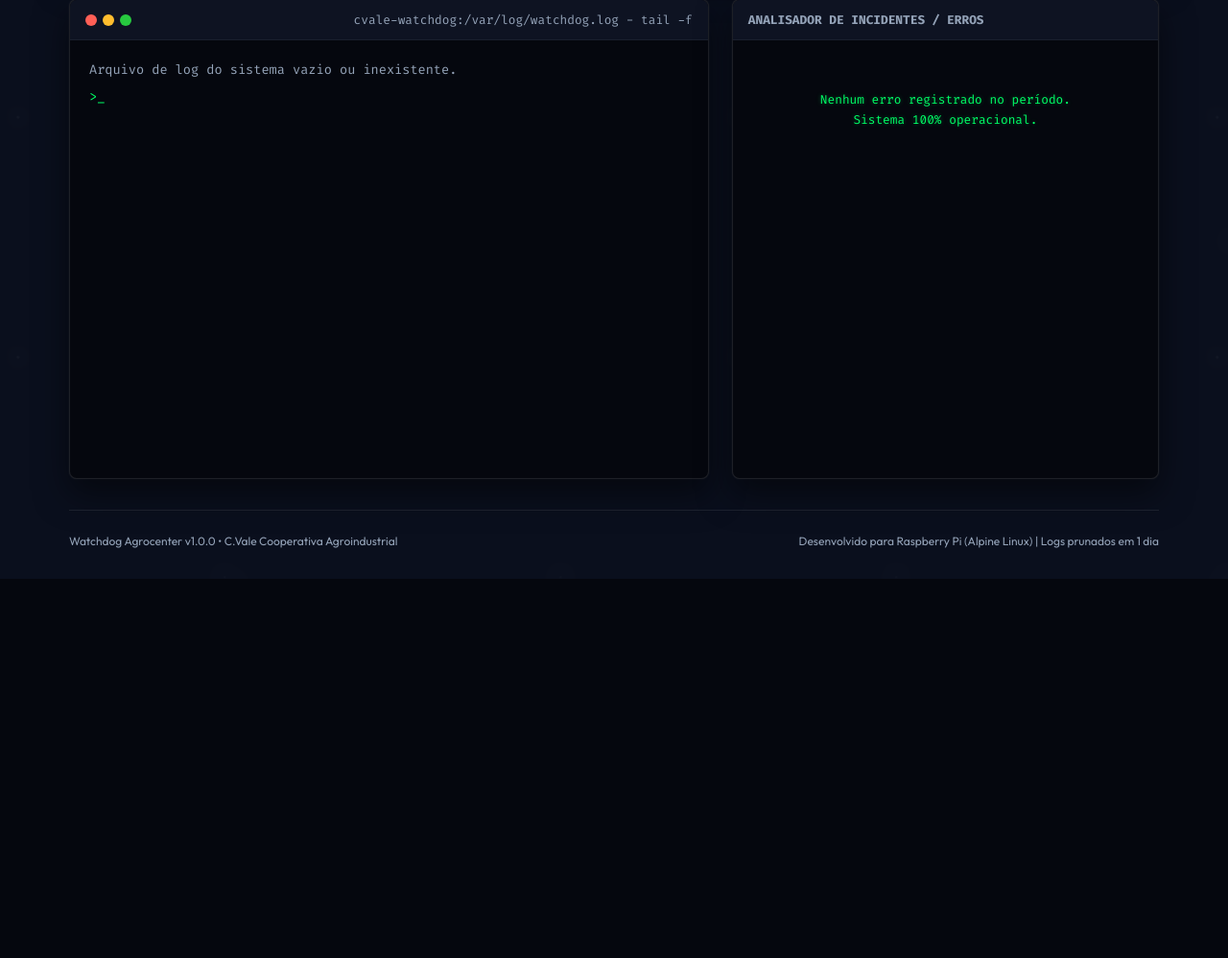
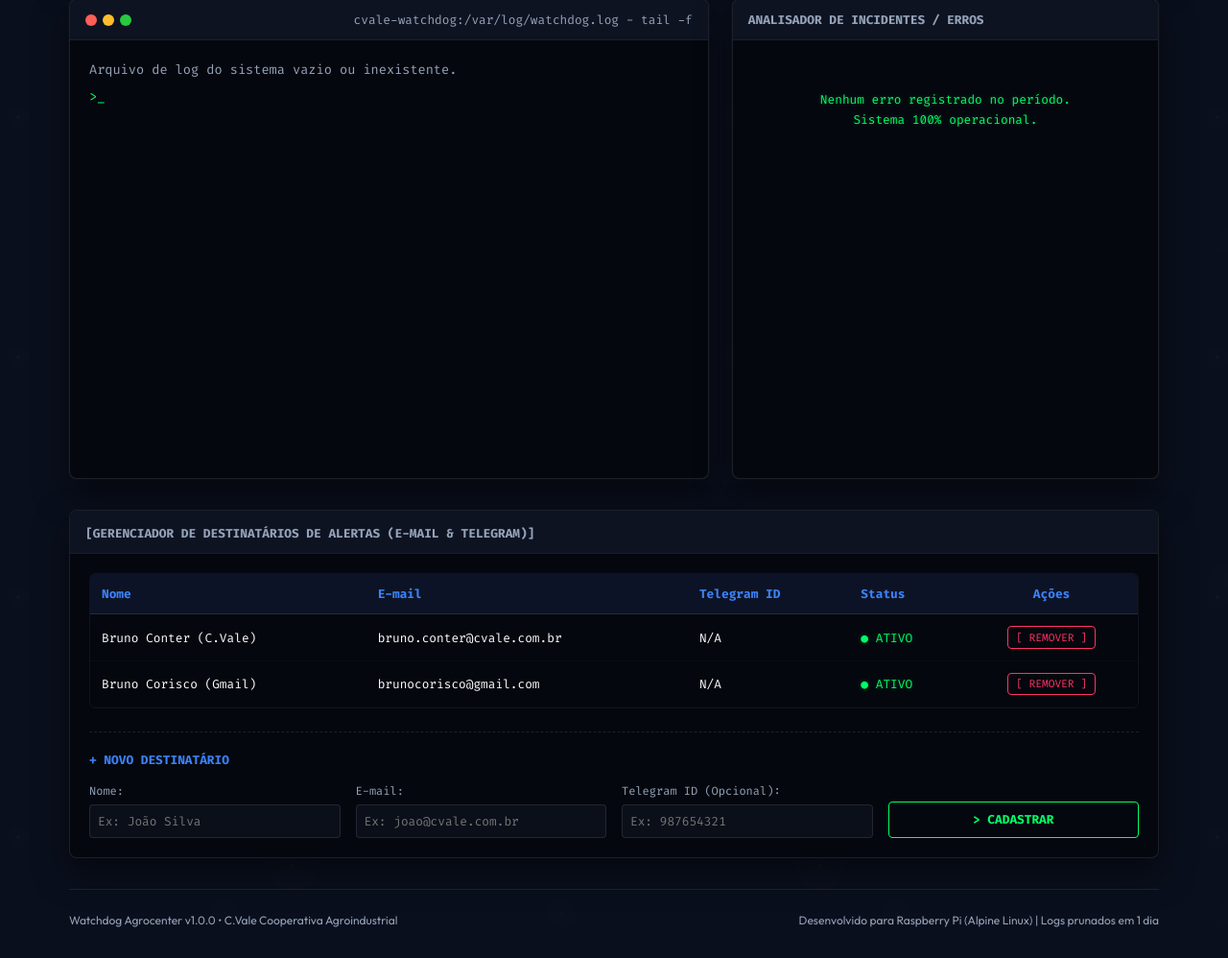
Before and after one commit to brunocorisco86/watchdogagrocenter, a Flask app: page / in a window 1280 px wide. Shown: the part 1053-2051 px from the top of the page at 96% size. Before the commit the page ends 1656 px from the top, so only its background shows below. Run offline with Flask 3, Linux system fonts and the light colour scheme; data that the repository does not hold is empty.

Commit message:
feat: implementando gerenciador de contatos (e-mail & Telegram ID) no Dashboard Flask com persistencia em contacts.json

```diff
--- a/src/dashboard/app.py
+++ b/src/dashboard/app.py
@@ -70,6 +70,85 @@ def trigger_check():
     except Exception as e:
         return jsonify({'status': 'error', 'message': str(e)}), 500
 
+CONTACTS_PATH = os.path.join(base_dir, 'src/watchdog/contacts.json')
+
+@app.route('/api/contacts', methods=['GET', 'POST'])
+def api_contacts():
+    if request.method == 'GET':
+        if not os.path.exists(CONTACTS_PATH):
+            return jsonify([])
+        try:
+            import json
+            with open(CONTACTS_PATH, 'r', encoding='utf-8') as f:
+                contacts = json.load(f)
+            return jsonify(contacts)
+        except Exception as e:
+            return jsonify({"error": f"Erro ao ler contatos: {str(e)}"}), 500
+
+    elif request.method == 'POST':
+        data = request.json
+        name = data.get('name')
+        email = data.get('email')
+        telegram_id = data.get('telegram_id', '').strip()
+
+        if not name or not email:
+            return jsonify({"error": "Nome e e-mail são obrigatórios"}), 400
+
+        try:
+            import json
+            contacts = []
+            if os.path.exists(CONTACTS_PATH):
+                with open(CONTACTS_PATH, 'r', encoding='utf-8') as f:
+                    contacts = json.load(f)
+
+            # Verifica duplicados
+            if any(c['email'].lower() == email.lower() for c in contacts):
+                return jsonify({"error": "E-mail já cadastrado"}), 400
+
+            new_contact = {
+                "name": name,
+                "email": email,
+                "telegram_id": telegram_id if telegram_id else None,
+                "enabled": True
+            }
+            contacts.append(new_contact)
+
+            with open(CONTACTS_PATH, 'w', encoding='utf-8') as f:
+                json.dump(contacts, f, indent=2, ensure_ascii=False)
+
+            return jsonify({"message": "Contato adicionado com sucesso!", "contact": new_contact})
+        except Exception as e:
+            return jsonify({"error": f"Erro ao salvar contato: {str(e)}"}), 500
+
+@app.route('/api/contacts/delete', methods=['POST'])
+def api_delete_contact():
+    data = request.json
+    email = data.get('email')
+
+    if not email:
+        return jsonify({"error": "E-mail é obrigatório"}), 400
+
+    try:
+        import json
+        if not os.path.exists(CONTACTS_PATH):
+            return jsonify({"error": "Arquivo de contatos não encontrado"}), 404
+
+        with open(CONTACTS_PATH, 'r', encoding='utf-8') as f:
+            contacts = json.load(f)
+
+        # Filtra removendo o email
+        new_contacts = [c for c in contacts if c['email'].lower() != email.lower()]
+
+        if len(new_contacts) == len(contacts):
+            return jsonify({"error": "Contato não encontrado"}), 404
+
+        with open(CONTACTS_PATH, 'w', encoding='utf-8') as f:
+            json.dump(new_contacts, f, indent=2, ensure_ascii=False)
+
+        return jsonify({"message": "Contato removido com sucesso!"})
+    except Exception as e:
+        return jsonify({"error": f"Erro ao excluir contato: {str(e)}"}), 500
+
 if __name__ == '__main__':
     port = int(os.getenv('FLASK_PORT', 5000))
     host = os.getenv('FLASK_HOST', '0.0.0.0')
--- a/src/dashboard/static/css/style.css
+++ b/src/dashboard/static/css/style.css
@@ -616,3 +616,172 @@ body {
         text-align: center;
     }
 }
+
+/* Contacts Panel (New Feature) */
+.contacts-panel-section {
+    background-color: #05070e;
+    border: 1px solid rgba(255, 255, 255, 0.1);
+    border-radius: 8px;
+    box-shadow: 0 15px 35px rgba(0,0,0,0.5);
+    overflow: hidden;
+    display: flex;
+    flex-direction: column;
+}
+
+.contacts-header {
+    background-color: #0e1322;
+    padding: 0.75rem 1rem;
+    border-bottom: 1px solid rgba(255,255,255,0.05);
+}
+
+.contacts-title {
+    font-family: var(--font-mono);
+    font-size: 0.8rem;
+    color: var(--text-secondary);
+    font-weight: bold;
+}
+
+.contacts-body {
+    padding: 1.25rem;
+    display: flex;
+    flex-direction: column;
+    gap: 1.5rem;
+}
+
+.contacts-list-container {
+    overflow-x: auto;
+    border: 1px solid rgba(255,255,255,0.05);
+    border-radius: 6px;
+}
+
+.contacts-table {
+    width: 100%;
+    border-collapse: collapse;
+    font-family: var(--font-mono);
+    font-size: 0.8rem;
+    text-align: left;
+}
+
+.contacts-table th {
+    background-color: #0d1326;
+    color: var(--blue-glow);
+    padding: 0.75rem;
+    font-weight: bold;
+    border-bottom: 1px solid rgba(255,255,255,0.1);
+}
+
+.contacts-table td {
+    padding: 0.75rem;
+    border-bottom: 1px solid rgba(255,255,255,0.02);
+    color: var(--text-primary);
+}
+
+.contacts-table tr:hover td {
+    background-color: rgba(255,255,255,0.02);
+}
+
+.badge-active-status {
+    color: var(--green-hacker);
+    text-shadow: 0 0 5px var(--green-glow);
+}
+
+.btn-delete-contact {
+    background: transparent;
+    border: 1px solid var(--red-alert);
+    color: var(--red-alert);
+    font-family: var(--font-mono);
+    font-size: 0.7rem;
+    padding: 0.2rem 0.5rem;
+    border-radius: 4px;
+    cursor: pointer;
+    transition: all 0.2s ease;
+}
+
+.btn-delete-contact:hover {
+    background-color: var(--red-alert);
+    color: #fff;
+    box-shadow: 0 0 8px var(--red-glow);
+}
+
+/* Form Styles */
+.contacts-form {
+    border-top: 1px dashed rgba(255,255,255,0.1);
+    padding-top: 1.25rem;
+}
+
+.contacts-form h4 {
+    font-family: var(--font-mono);
+    font-size: 0.8rem;
+    color: var(--blue-glow);
+    margin: 0 0 1rem 0;
+}
+
+.form-row {
+    display: flex;
+    flex-wrap: wrap;
+    gap: 1rem;
+    align-items: flex-end;
+}
+
+.form-group {
+    display: flex;
+    flex-direction: column;
+    gap: 0.35rem;
+    flex: 1;
+    min-width: 180px;
+}
+
+.form-group label {
+    font-family: var(--font-mono);
+    font-size: 0.75rem;
+    color: var(--text-secondary);
+}
+
+.form-group input {
+    background-color: #0b0f19;
+    border: 1px solid rgba(255, 255, 255, 0.1);
+    color: #fff;
+    font-family: var(--font-mono);
+    font-size: 0.8rem;
+    padding: 0.5rem;
+    border-radius: 4px;
+    outline: none;
+    transition: border-color 0.2s;
+}
+
+.form-group input:focus {
+    border-color: var(--blue-glow);
+    box-shadow: 0 0 5px rgba(59, 130, 246, 0.3);
+}
+
+.btn-add-contact {
+    background: transparent;
+    border: 1px solid var(--green-hacker);
+    color: var(--green-hacker);
+    font-family: var(--font-mono);
+    font-weight: bold;
+    font-size: 0.8rem;
+    padding: 0.5rem 1.25rem;
+    border-radius: 4px;
+    cursor: pointer;
+    transition: all 0.2s ease;
+    height: 38px;
+}
+
+.btn-add-contact:hover {
+    background-color: var(--green-hacker);
+    color: #000;
+    box-shadow: 0 0 10px var(--green-glow);
+}
+
+.form-error-msg {
+    margin-top: 0.75rem;
+    color: var(--red-alert);
+    font-family: var(--font-mono);
+    font-size: 0.75rem;
+    text-shadow: 0 0 4px var(--red-glow);
+}
+
+.hidden {
+    display: none !important;
+}
--- a/src/dashboard/static/js/main.js
+++ b/src/dashboard/static/js/main.js
@@ -291,8 +291,128 @@ document.addEventListener('DOMContentLoaded', () => {
         }
     }
 
+    // === GERENCIADOR DE CONTATOS (Nova Feature) ===
+    const contactsTbody = document.getElementById('contacts-tbody');
+    const contactsForm = document.getElementById('contacts-form');
+    const formError = document.getElementById('form-error');
+
+    async function loadContacts() {
+        if (!contactsTbody) return;
+        try {
+            const response = await fetch('/api/contacts');
+            const contacts = await response.json();
+
+            contactsTbody.innerHTML = '';
+
+            if (Array.isArray(contacts) && contacts.length > 0) {
+                contacts.forEach(c => {
+                    const row = document.createElement('tr');
+
+                    const nameTd = document.createElement('td');
+                    nameTd.textContent = c.name;
+
+                    const emailTd = document.createElement('td');
+                    emailTd.textContent = c.email;
+
+                    const telegramTd = document.createElement('td');
+                    telegramTd.textContent = c.telegram_id ? c.telegram_id : 'N/A';
+
+                    const statusTd = document.createElement('td');
+                    statusTd.innerHTML = c.enabled ? '<span class="badge-active-status">● ATIVO</span>' : 'INATIVO';
+
+                    const actionsTd = document.createElement('td');
+                    actionsTd.style.textAlign = 'center';
+
+                    const deleteBtn = document.createElement('button');
+                    deleteBtn.className = 'btn-delete-contact';
+                    deleteBtn.textContent = '[ REMOVER ]';
+                    deleteBtn.addEventListener('click', () => deleteContact(c.email));
+
+                    actionsTd.appendChild(deleteBtn);
+
+                    row.appendChild(nameTd);
+                    row.appendChild(emailTd);
+                    row.appendChild(telegramTd);
+                    row.appendChild(statusTd);
+                    row.appendChild(actionsTd);
+
+                    contactsTbody.appendChild(row);
+                });
+            } else {
+                contactsTbody.innerHTML = `
+                    <tr>
+                        <td colspan="5" style="text-align: center; color: var(--text-secondary);">
+                            Nenhum contato cadastrado.
+                        </td>
+                    </tr>
+                `;
+            }
+        } catch (err) {
+            console.error("Erro ao carregar contatos: ", err);
+        }
+    }
+
+    async function deleteContact(email) {
+        if (!confirm(`Deseja realmente remover o contato ${email}?`)) return;
+
+        try {
+            const response = await fetch('/api/contacts/delete', {
+                method: 'POST',
+                headers: { 'Content-Type': 'application/json' },
+                body: JSON.stringify({ email })
+            });
+            const data = await response.json();
+
+            if (response.ok) {
+                appendTerminalLine(`pi@cvale-watchdog:~$ contacts --delete ${email}`, 'output-prompt');
+                appendTerminalLine(`Sucesso: ${data.message}`, 'output-success');
+                await loadContacts();
+            } else {
+                alert(`Erro: ${data.error}`);
+            }
+        } catch (err) {
+            console.error("Erro ao excluir contato: ", err);
+        }
+    }
+
+    if (contactsForm) {
+        contactsForm.addEventListener('submit', async (e) => {
+            e.preventDefault();
+            formError.classList.add('hidden');
+
+            const name = document.getElementById('contact-name').value;
+            const email = document.getElementById('contact-email').value;
+            const telegram_id = document.getElementById('contact-telegram').value;
+
+            try {
+                const response = await fetch('/api/contacts', {
+                    method: 'POST',
+                    headers: { 'Content-Type': 'application/json' },
+                    body: JSON.stringify({ name, email, telegram_id })
+                });
+                const data = await response.json();
+
+                if (response.ok) {
+                    appendTerminalLine(`pi@cvale-watchdog:~$ contacts --add "${name}" --email ${email}`, 'output-prompt');
+                    appendTerminalLine(`Sucesso: ${data.message}`, 'output-success');
+
+                    contactsForm.reset();
+                    await loadContacts();
+                } else {
+                    formError.textContent = data.error || 'Erro ao adicionar contato.';
+                    formError.classList.remove('hidden');
+                }
+            } catch (err) {
+                console.error("Erro ao adicionar contato: ", err);
+                formError.textContent = 'Falha de comunicação com o servidor.';
+                formError.classList.remove('hidden');
+            }
+        });
+    }
+
     // Inicialização geral
     updateDashboardData();
+    loadContacts();
 
     // Auto-atualização de logs e gráficos a cada 30 segundos
     setInterval(updateDashboardData, 30000);
--- a/src/dashboard/templates/index.html
+++ b/src/dashboard/templates/index.html
@@ -176,6 +176,55 @@
             </div>
         </main>
 
+        <!-- Painel de Gerenciamento de Contatos e Alertas (Nova Feature) -->
+        <section class="contacts-panel-section">
+            <div class="contacts-header">
+                <span class="contacts-title">[GERENCIADOR DE DESTINATÁRIOS DE ALERTAS (E-MAIL & TELEGRAM)]</span>
+            </div>
+            <div class="contacts-body">
+                <!-- Tabela de contatos existentes -->
+                <div class="contacts-list-container">
+                    <table class="contacts-table" id="contacts-table">
+                        <thead>
+                            <tr>
+                                <th>Nome</th>
+                                <th>E-mail</th>
+                                <th>Telegram ID</th>
+                                <th>Status</th>
+                                <th style="text-align: center;">Ações</th>
+                            </tr>
+                        </thead>
+                        <tbody id="contacts-tbody">
+                            <!-- Injetado dinamicamente via JS -->
+                        </tbody>
+                    </table>
+                </div>
+
+                <!-- Formulário de cadastro de novo contato -->
+                <form class="contacts-form" id="contacts-form">
+                    <h4>+ NOVO DESTINATÁRIO</h4>
+                    <div class="form-row">
+                        <div class="form-group">
+                            <label for="contact-name">Nome:</label>
+                            <input type="text" id="contact-name" placeholder="Ex: João Silva" required>
+                        </div>
+                        <div class="form-group">
+                            <label for="contact-email">E-mail:</label>
+                            <input type="email" id="contact-email" placeholder="Ex: joao@cvale.com.br" required>
+                        </div>
+                        <div class="form-group">
+                            <label for="contact-telegram">Telegram ID (Opcional):</label>
+                            <input type="text" id="contact-telegram" placeholder="Ex: 987654321">
+                        </div>
+                        <div class="form-group btn-group-align">
+                            <button type="submit" class="btn-add-contact">> CADASTRAR</button>
+                        </div>
+                    </div>
+                    <div class="form-error-msg hidden" id="form-error"></div>
+                </form>
+            </div>
+        </section>
+
         <!-- Footer -->
         <footer class="main-footer">
             <p>Watchdog Agrocenter v1.0.0 &bull; C.Vale Cooperativa Agroindustrial</p>
```
Also changed, not shown: src/watchdog/notifier.py (+34 -7 lines), src/watchdog/watchdog_cli.py (+4 -4 lines).
